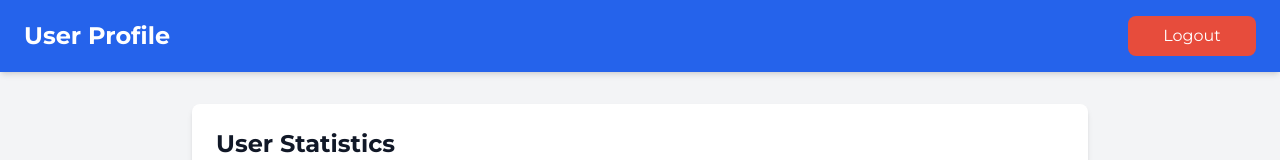
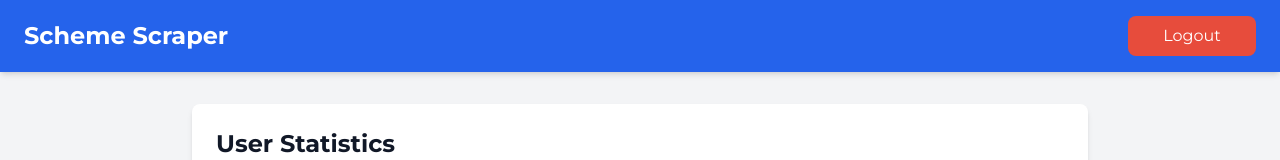
Before and after one commit to gibbsgresge/HackathonBackend, a plain HTML site: page frontend/frontend/profile.html in a window 1280 px wide. Shown: the top 160 px of the page. Drawn offline with nearby package versions, Linux system fonts and the light colour scheme; no server answers; sample sign-in values are in the browser's storage.

Commit message:
backwards routing

```diff
--- a/frontend/frontend/profile.html
+++ b/frontend/frontend/profile.html
@@ -14,7 +14,7 @@
     <!-- Header -->
     <header class="bg-blue-600 text-white py-4 shadow-md">
         <div class="container mx-auto flex justify-between items-center px-6">
-            <h1 class="text-2xl font-bold">User Profile</h1>
+            <a href="index.html"><h1 class="text-2xl font-bold">Scheme Scraper</h1></a>
             <button id="logoutBtn" class="bg-red-500 w-32 px-8 py-2 rounded-lg hover:bg-red-700 transition">
                 Logout
             </button>
```
